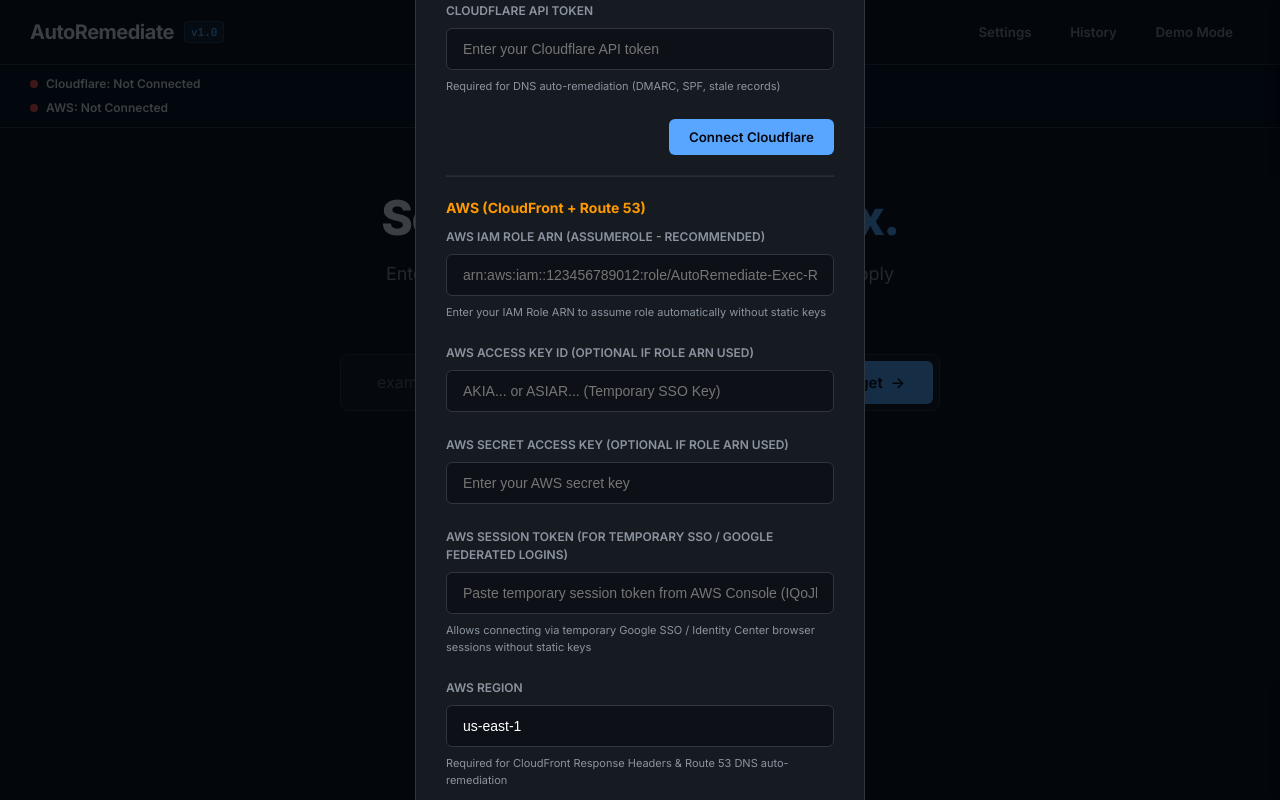
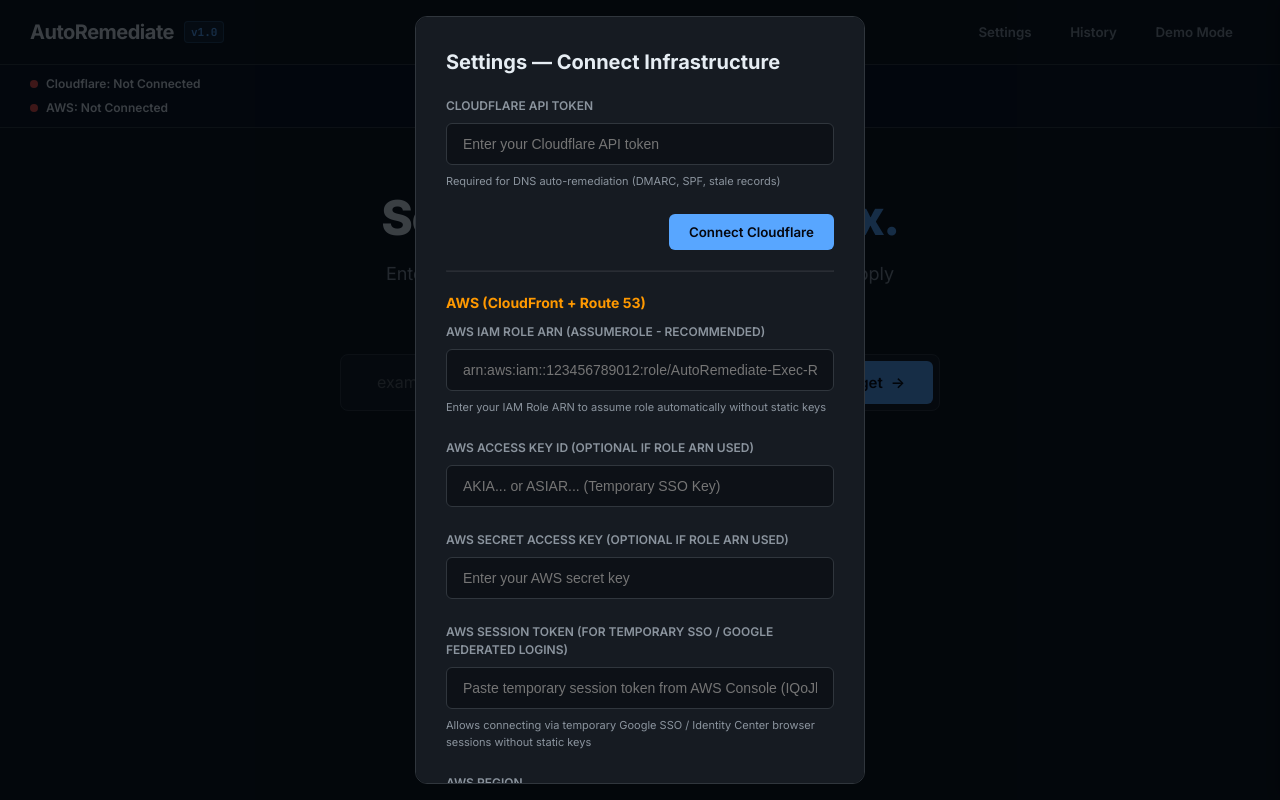
Before and after one commit to Chrispel5/AutoRemediate, a website: page index.html in a window 1280 px wide. Both pictures are taken after a click on the button "Settings". Drawn offline with Linux system fonts and the light colour scheme.

Commit message:
Fix settings modal scrolling and AWS auth errors

```diff
--- a/css/styles.css
+++ b/css/styles.css
@@ -677,12 +677,15 @@ button {
   left: 0;
   width: 100%;
   height: 100%;
+  padding: 16px;
+  box-sizing: border-box;
   background: rgba(5, 7, 15, 0.8);
   backdrop-filter: blur(8px);
   z-index: 300;
   display: flex;
   align-items: center;
   justify-content: center;
+  overflow-y: auto;
 }
 
 .modal.hidden {
@@ -691,7 +694,12 @@ button {
 
 .modal-content {
   width: 450px;
+  max-width: 100%;
+  max-height: calc(100dvh - 32px);
   padding: 30px;
+  box-sizing: border-box;
+  overflow-y: auto;
+  overscroll-behavior: contain;
 }
 
 .modal-content h2 {
--- a/public/css/styles.css
+++ b/public/css/styles.css
@@ -677,12 +677,15 @@ button {
   left: 0;
   width: 100%;
   height: 100%;
+  padding: 16px;
+  box-sizing: border-box;
   background: rgba(5, 7, 15, 0.8);
   backdrop-filter: blur(8px);
   z-index: 300;
   display: flex;
   align-items: center;
   justify-content: center;
+  overflow-y: auto;
 }
 
 .modal.hidden {
@@ -691,7 +694,12 @@ button {
 
 .modal-content {
   width: 450px;
+  max-width: 100%;
+  max-height: calc(100dvh - 32px);
   padding: 30px;
+  box-sizing: border-box;
+  overflow-y: auto;
+  overscroll-behavior: contain;
 }
 
 .modal-content h2 {
```
Also changed, not shown: server/connectors/awsConnector.js (+2 -6 lines), test/awsConnector.test.js (added, +30 -0 lines).
